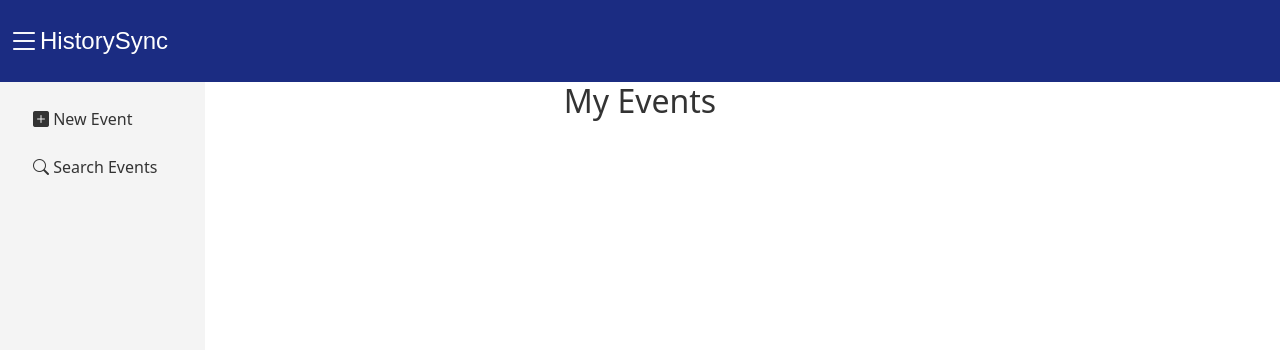
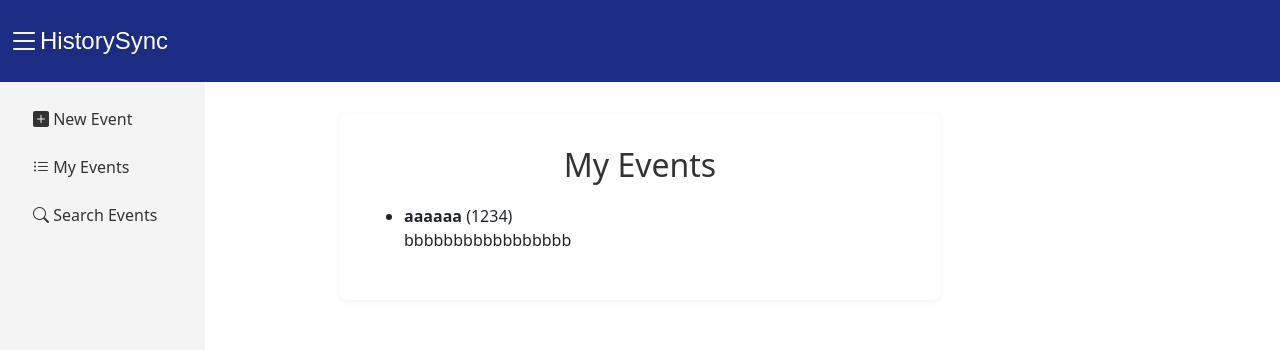
Before and after one commit to Joao-Abner/history-sync, an Angular app in the folder history-sync/: page /my-events in a window 1280 px wide. Shown: the top 350 px of the page. Built offline with nearby package versions, Linux system fonts and the light colour scheme; data requests are answered from the project's data file.

Commit message:
Refactor menu component: restore My Events button and update styles for my-events-page component

```diff
--- a/history-sync/src/app/menu/menu.component.html
+++ b/history-sync/src/app/menu/menu.component.html
@@ -10,12 +10,12 @@
             New
             Event</button>
         </li>
-        <!-- <li>
+        <li>
           <button type="button" class="btn my-events-button" [routerLink]="['/my-events']">
             <i class="bi bi-list-ul"></i>
             My Events
           </button>
-        </li> -->
+        </li>
         <li>
           <button type="button" class="btn search-events-button" [routerLink]="['/search-events-page']"
             id="search-events">
--- a/history-sync/src/app/my-events-page/my-events-page.component.css
+++ b/history-sync/src/app/my-events-page/my-events-page.component.css
@@ -22,6 +22,15 @@
   z-index: 995;
 }
 
+.my-events-container {
+  max-width: 600px;
+  margin: 2rem auto;
+  padding: 2rem;
+  background: #fff;
+  border-radius: 8px;
+  box-shadow: 0 2px 8px rgba(0, 0, 0, 0.05);
+}
+
 h2 {
   text-align: center;
   margin-bottom: 1.25rem;
```
